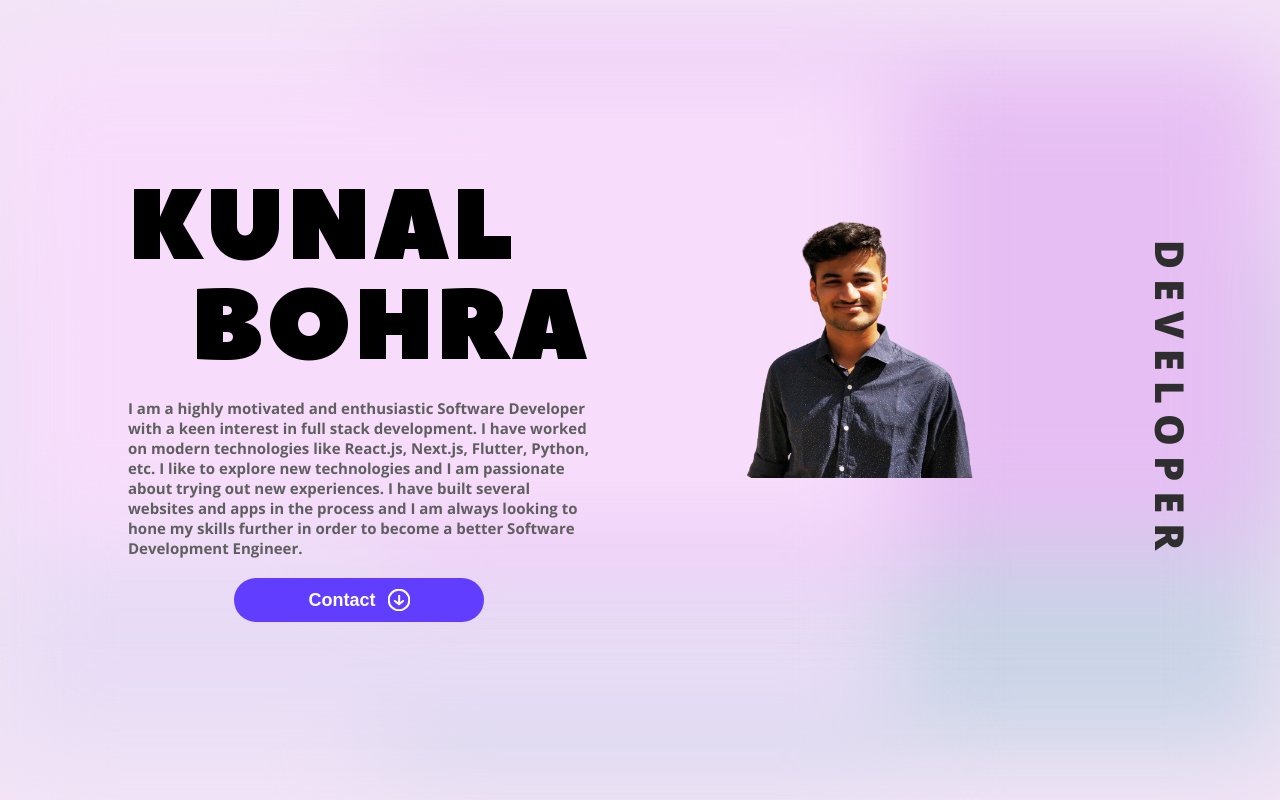
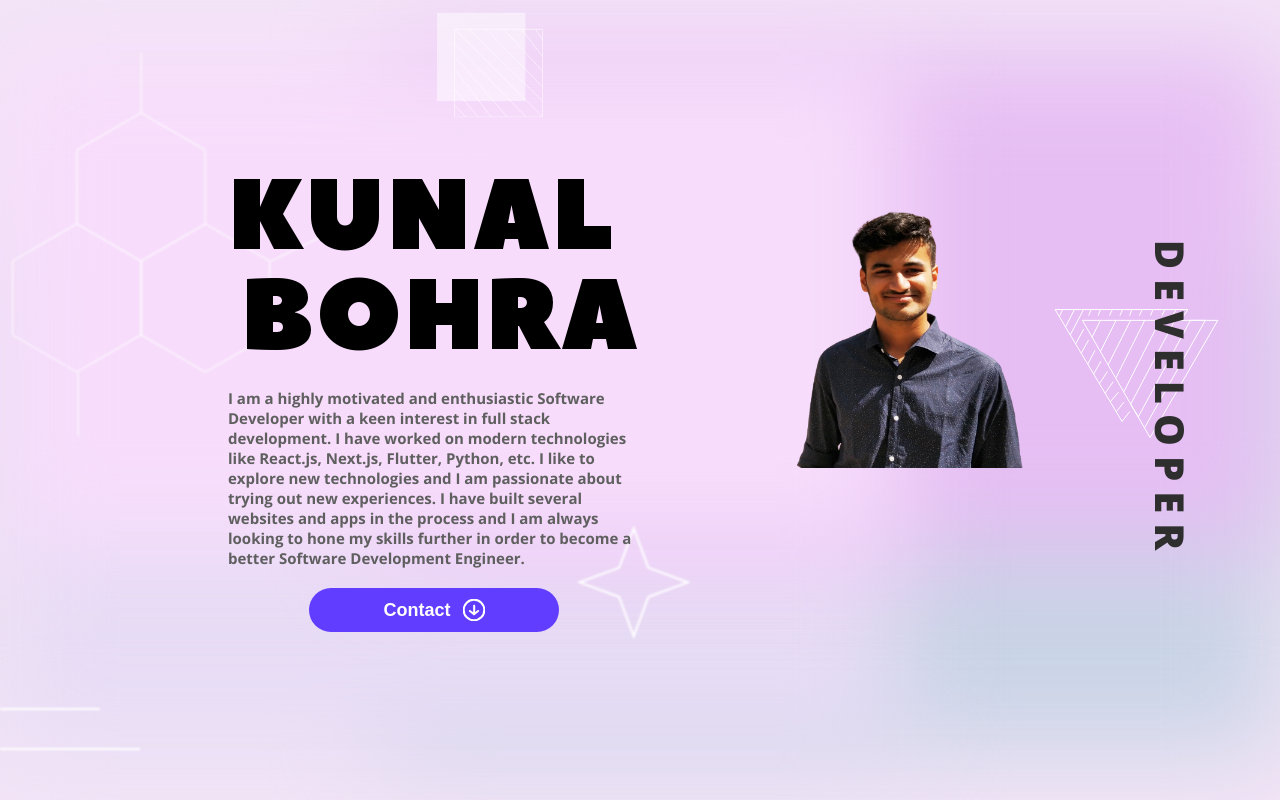
Before and after one commit to ItsTheKayBee/portfolio, a Next.js app: page /about in a window 1280 px wide. Built offline with nearby package versions, Linux system fonts and the light colour scheme.

Commit message:
About bg objects added

```diff
--- /dev/null
+++ b/src/components/objects/Hexagons.tsx
@@ -0,0 +1,46 @@
+const Hexagons = ({ className }: { className: string }) => {
+	return (
+		<svg
+			width='333'
+			height='389'
+			viewBox='0 0 333 389'
+			fill='none'
+			xmlns='http://www.w3.org/2000/svg'
+			className={className}
+		>
+			<g filter='url(#filter0_f_5_20)'>
+				<path
+					fill-rule='evenodd'
+					clip-rule='evenodd'
+					d='M130.722 62.565L66.42 99.6899V173.554L2.11142 210.683V285.285L66.7192 322.587L131.095 285.419L195.471 322.587L260.078 285.285V210.683L195.635 173.477V99.6899L131.722 62.7897V2.54877H130.722V62.565ZM330.577 177.916L260.61 211.824L260.174 210.924L330.141 177.016L330.577 177.916ZM67.5803 386.366V322.525H68.5803V386.366H67.5803ZM3.11142 211.26L66.7192 174.536L130.327 211.26V284.708L66.7192 321.432L3.11142 284.708V211.26ZM131.863 211.26L195.471 174.536L259.078 211.26V284.708L195.471 321.432L131.863 284.708V211.26ZM67.42 100.267L131.028 63.5433L194.635 100.267V173.715L131.028 210.439L67.42 173.715V100.267Z'
+					fill='white'
+				/>
+			</g>
+			<defs>
+				<filter
+					id='filter0_f_5_20'
+					x='0.11142'
+					y='0.548767'
+					width='332.466'
+					height='387.817'
+					filterUnits='userSpaceOnUse'
+					color-interpolation-filters='sRGB'
+				>
+					<feFlood flood-opacity='0' result='BackgroundImageFix' />
+					<feBlend
+						mode='normal'
+						in='SourceGraphic'
+						in2='BackgroundImageFix'
+						result='shape'
+					/>
+					<feGaussianBlur
+						stdDeviation='1'
+						result='effect1_foregroundBlur_5_20'
+					/>
+				</filter>
+			</defs>
+		</svg>
+	)
+}
+
+export default Hexagons
--- /dev/null
+++ b/src/components/objects/Square.tsx
@@ -0,0 +1,33 @@
+const Square = ({ className }: { className: string }) => {
+	return (
+		<svg
+			width='212'
+			height='210'
+			viewBox='0 0 212 210'
+			fill='none'
+			xmlns='http://www.w3.org/2000/svg'
+			className={className}
+		>
+			<path
+				d='M35.9844 186.399L57.7249 209.127M35.9844 154.282L82.43 209.127M35.9844 114.26L108.617 209.127M35.9844 88.5663L140.734 209.127M35.9844 63.3671L178.286 209.127M35.9844 33.2268L211.391 209.127M63.6541 33.2268L211.391 177.505M98.2413 33.2268L211.391 149.341M133.323 33.2268L211.391 117.718M169.392 33.2268L211.391 88.5663M197.062 33.2268L211.391 55.4614'
+				stroke='white'
+			/>
+			<rect
+				y='0.330505'
+				width='176.776'
+				height='176.776'
+				fill='white'
+				fill-opacity='0.5'
+			/>
+			<rect
+				x='35.5021'
+				y='33.2701'
+				width='175.776'
+				height='175.776'
+				stroke='white'
+			/>
+		</svg>
+	)
+}
+
+export default Square
--- /dev/null
+++ b/src/components/objects/Star.tsx
@@ -0,0 +1,20 @@
+const Star = ({ className }: { className: string }) => {
+	return (
+		<svg
+			width='115'
+			height='115'
+			viewBox='0 0 115 115'
+			fill='none'
+			xmlns='http://www.w3.org/2000/svg'
+			className={className}
+		>
+			<path
+				d='M57.7303 3.28112L72.1707 42.3059L72.3303 42.7371L72.7616 42.8967L111.786 57.3372L72.7616 71.7777L72.3303 71.9372L72.1707 72.3685L57.7303 111.393L43.2898 72.3685L43.1302 71.9372L42.699 71.7777L3.6742 57.3372L42.699 42.8967L43.1302 42.7371L43.2898 42.3059L57.7303 3.28112Z'
+				stroke='white'
+				stroke-width='2'
+			/>
+		</svg>
+	)
+}
+
+export default Star
--- /dev/null
+++ b/src/components/objects/Triangles.tsx
@@ -0,0 +1,31 @@
+const Triangles = ({ className }: { className: string }) => {
+	return (
+		<svg
+			width='176'
+			height='159'
+			viewBox='0 0 176 159'
+			fill='none'
+			xmlns='http://www.w3.org/2000/svg'
+			className={className}
+		>
+			<path
+				d='M12.228 118.631L79.9084 1.40489L147.589 118.631H12.228Z'
+				stroke='white'
+			/>
+			<path
+				d='M85.2887 11.5537L24.6688 118.661H39.5449L91.611 22.3388L99.4209 34.6116L55.1647 118.661M106.115 47.2562L70.0407 118.661M113.925 61.3884L85.2887 118.661M121.735 74.4049L99.4209 118.661M129.545 87.4214L113.925 118.661M138.099 101.554L129.545 118.661'
+				stroke='white'
+			/>
+			<path
+				d='M100.165 27.5454L107.975 17.5041L174.917 129.446H42.1482L46.2391 123.124'
+				stroke='white'
+			/>
+			<path
+				d='M106.115 36.8429L113.596 27.3046M111.552 46.7824L119.729 37.2422M116.72 57.4014L124.783 45.8738M122.569 67.5094L130.632 55.0732M128.958 77.8644L136.255 65.0717M134.903 88.6752L142.201 74.9816M141.39 99.0355L148.597 86.0626M146.303 109.922L154.215 95.1965M159.819 103.878L146.303 129.701M164.544 111.79L155.423 129.701M170.588 122.449L167.291 129.701M53.772 129.548L57.6068 123.389M65.0332 129.548L68.0546 123.389M77.0328 129.548L79.4731 123.389M87.84 129.548L90.6289 123.389M98.2788 129.548L100.254 123.389M120.429 123.389L117.64 129.548M131.862 123.389L129.538 129.548M141.39 123.389L138.835 129.548M110.016 123.389L107.459 129.548'
+				stroke='white'
+			/>
+		</svg>
+	)
+}
+
+export default Triangles
--- a/src/pages/about/index.module.scss
+++ b/src/pages/about/index.module.scss
@@ -1,6 +1,13 @@
 @use "sass:list";
 @import "styles/utils.scss";
 @import "styles/variables";
+
+%bgObj {
+  position: absolute;
+  height: 2px;
+  background-color: white;
+  filter: blur(1px);
+}
 
 .about {
   display: flex;
@@ -10,9 +17,6 @@
   justify-content: center;
   padding-top: 120px;
   overflow: hidden;
-  // background: url("/images/about.svg");
-  background-position: center;
-  background-size: cover;
   background-color: #f3e5f7;
 
   @media (max-width: 768px) {
@@ -59,6 +63,45 @@
         @include render-aurora(nth($aurora-array, 1), $top: 50);
       }
     }
+    .bgObjects {
+      z-index: -1;
+      .line1 {
+        bottom: 50px;
+        width: 140px;
+        left: 0;
+        @extend %bgObj;
+      }
+      .line2 {
+        bottom: 90px;
+        width: 100px;
+        left: 0;
+        @extend %bgObj;
+      }
+      .hexagons {
+        position: absolute;
+        top: 50px;
+        left: 10px;
+      }
+      .triangles {
+        position: absolute;
+        top: 35%;
+        right: 50px;
+        transform: rotate(180deg);
+      }
+      .star {
+        position: absolute;
+        bottom: 20%;
+        left: 45%;
+        filter: blur(1px);
+      }
+      .square {
+        position: absolute;
+        top: -40px;
+        left: 30%;
+        transform: scale(0.5);
+      }
+    }
+
     .content {
       display: flex;
       flex-direction: column;
--- a/src/pages/about/index.tsx
+++ b/src/pages/about/index.tsx
@@ -1,13 +1,16 @@
 import { useEffect, useState } from 'react'
 import Image from 'next/image'
-import { useSpring, easings, animated } from 'react-spring'
+import { useSpring, easings } from 'react-spring'
 import styles from './index.module.scss'
 import sectionStyles from 'styles/section.module.scss'
 import { AboutType } from 'data/interface'
 import { portfolioDataObject } from 'data'
 import { SVG_CLIP_PATHS } from 'helpers/constants'
-import Arrow from 'components/icon/Arrow'
 import Download from 'components/icon/Download'
+import Triangles from 'components/objects/Triangles'
+import Hexagons from 'components/objects/hexagons'
+import Star from 'components/objects/Star'
+import Square from 'components/objects/Square'
 
 const About = (): JSX.Element => {
 	const { position, description, image, subTitle }: AboutType =
@@ -60,6 +63,14 @@ const About = (): JSX.Element => {
 								key={key}
 							/>
 						))}
+				</div>
+				<div className={styles.bgObjects}>
+					<div className={styles.line1} />
+					<div className={styles.line2} />
+					<Hexagons className={styles.hexagons} />
+					<Triangles className={styles.triangles} />
+					<Star className={styles.star} />
+					<Square className={styles.square} />
 				</div>
 				<div className={styles.content}>
 					<h1 className={styles.fname}>KUNAL</h1>
```
